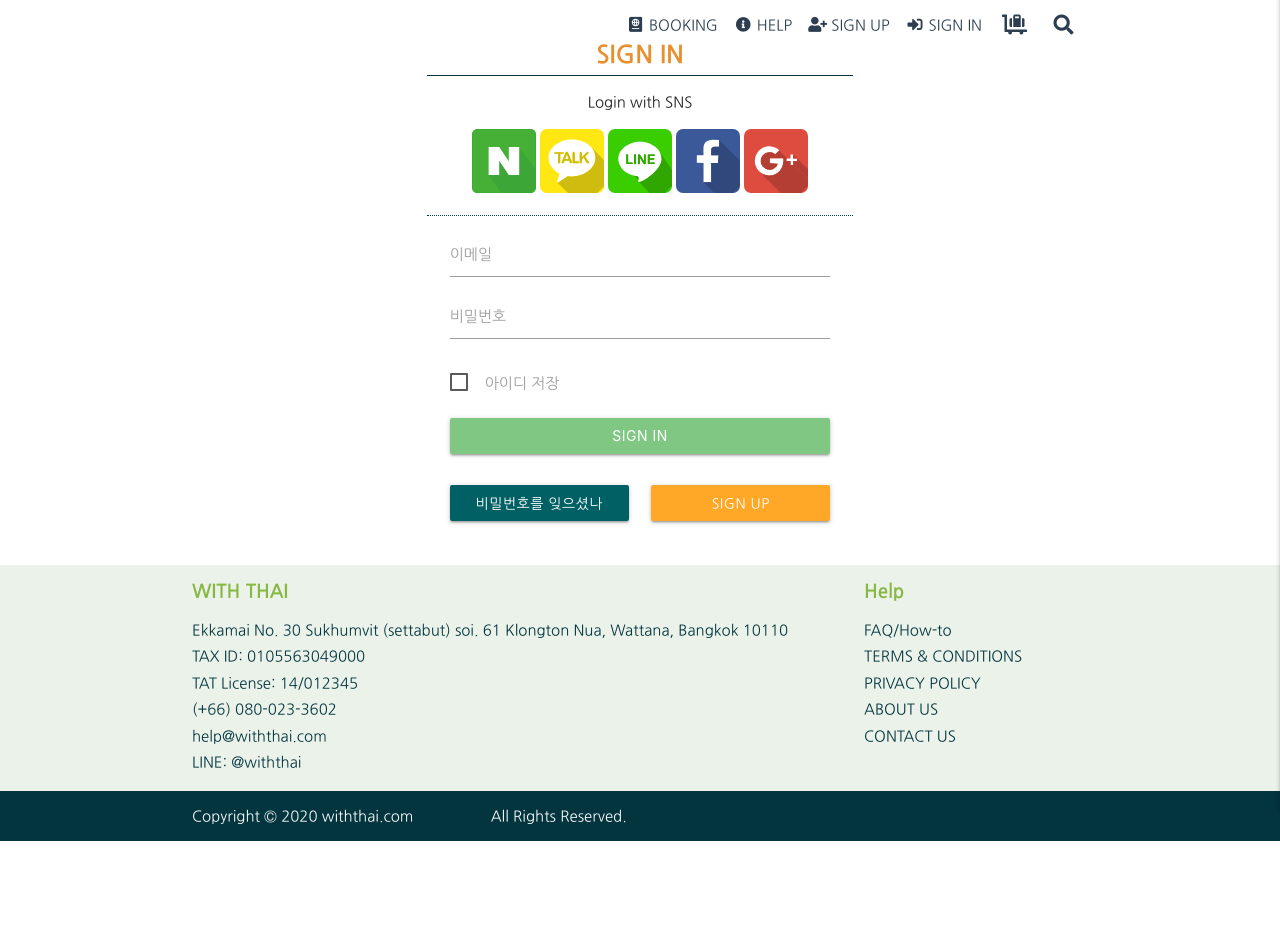
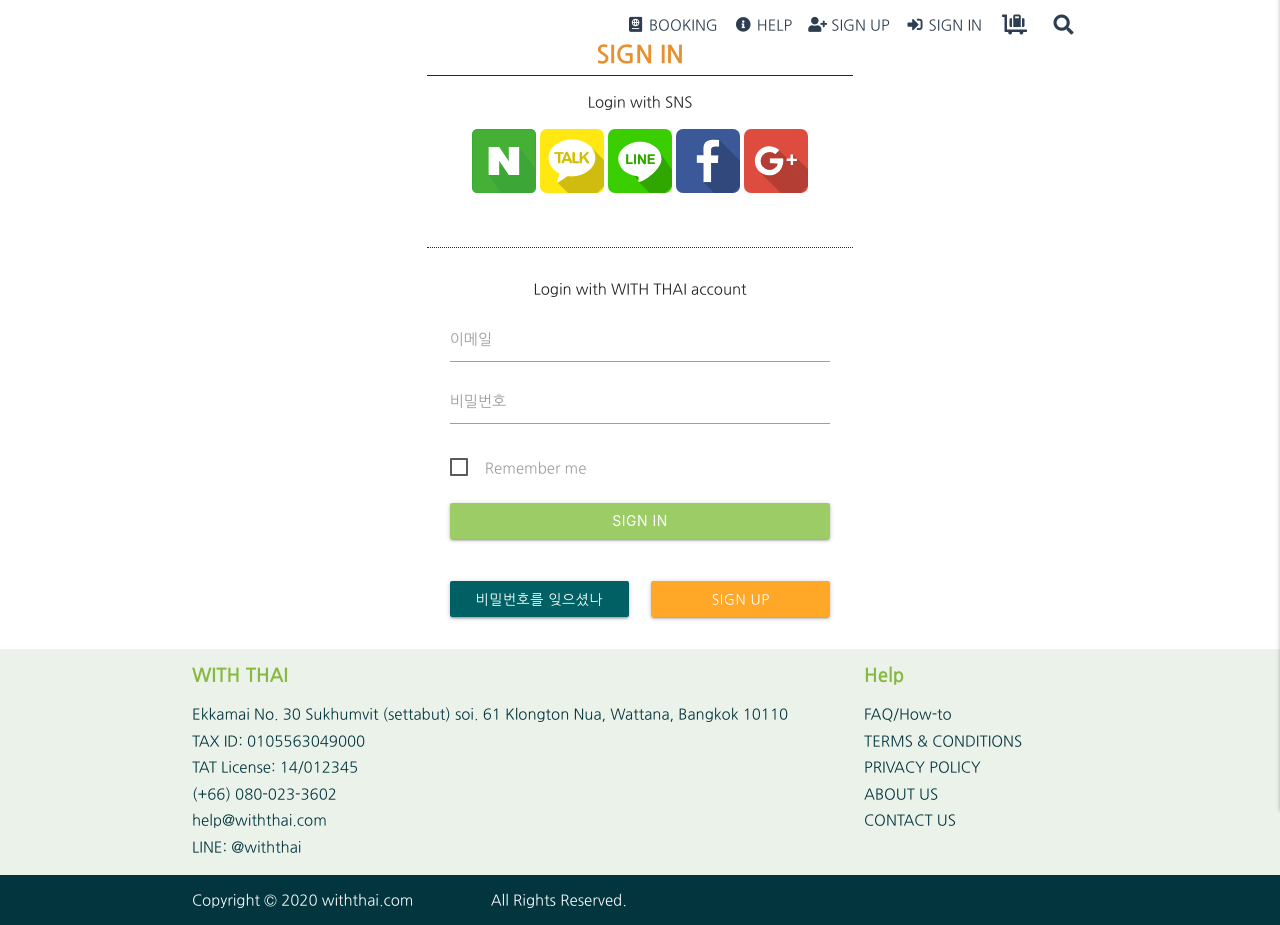
Before and after one commit to pincoin/withthai-old, a Django app: page /accounts/login/ in a window 1280 px wide. Shown: the part 50-975 px from the top of the page. Before the commit the page ends 891 px from the top, so only its background shows below. Run offline with Django 3.2, Linux system fonts and the light colour scheme; parts of the project's set-up code (start-up, migrations or seed data) failed here and were passed over; some libraries are stand-ins or nearby versions.

Commit message:
- button fix

```diff
--- a/allauth/templates/account/login.html
+++ b/allauth/templates/account/login.html
@@ -60,6 +60,7 @@
                 <form class="col s12 allauth-login-form" method="POST"
                       action="{% url 'account_login' %}">
                     {% csrf_token %}
+                    <p class="center-align">{% trans 'Login with WITH THAI account' %}</p>
 
                     <div class="row">
                         <div class="input-field col s12">
@@ -81,7 +82,7 @@
                                 <label>
                                     <input type="checkbox" name="{{ form.remember.name }}"
                                            id="{{ form.remember.id_for_label }}"/>
-                                    <span>{{ form.remember.label }}</span>
+                                    <span>{% trans 'Remember me' %}</span>
                                 </label>
                             </p>
                         </div>
@@ -93,7 +94,7 @@
 
                     <div class="row">
                         <div class="input-field col s12">
-                            <button class="btn green lighten-2" type="submit" style="width:100%">
+                            <button class="btn light-green lighten-1" type="submit" style="width:100%">
                                 {% trans "SIGN IN" %}
                             </button>
                         </div>
@@ -103,12 +104,16 @@
 
                     <div class="row">
                         <div class="col s12 m6">
-                            <a class="btn btn-block cyan darken-4" href="{% url 'account_reset_password' %}">
+                            <a class="btn btn-block cyan darken-4"
+                               style="margin-top:12px;"
+                               href="{% url 'account_reset_password' %}">
                                 {% trans "Forgot Password?" %}
                             </a>
                         </div>
                         <div class="col s12 m6">
-                            <a class="btn btn-block orange lighten-1" href="{{ signup_url }}">
+                            <a class="btn btn-block orange lighten-1"
+                               style="margin-top:12px;"
+                               href="{{ signup_url }}">
                                 {% trans 'SIGN UP' %}
                             </a>
                         </div>
--- a/conf/static/conf/css/main.css
+++ b/conf/static/conf/css/main.css
@@ -278,7 +278,7 @@ main {
 }
 
 .allauth-sns {
-    padding-bottom: 16px;
+    padding-bottom: 48px;
     border-bottom: 1px dotted #03353e;
     text-align: center;
 }
@@ -288,7 +288,7 @@ main {
 }
 
 .allauth-login-form {
-    margin-bottom: 16px;
+    margin-bottom: 4px;
 }
 
 .allauth-login-form > .row {
```
Also changed, not shown: locale/en/LC_MESSAGES/django.po, locale/ko/LC_MESSAGES/django.po, locale/th/LC_MESSAGES/django.po.
